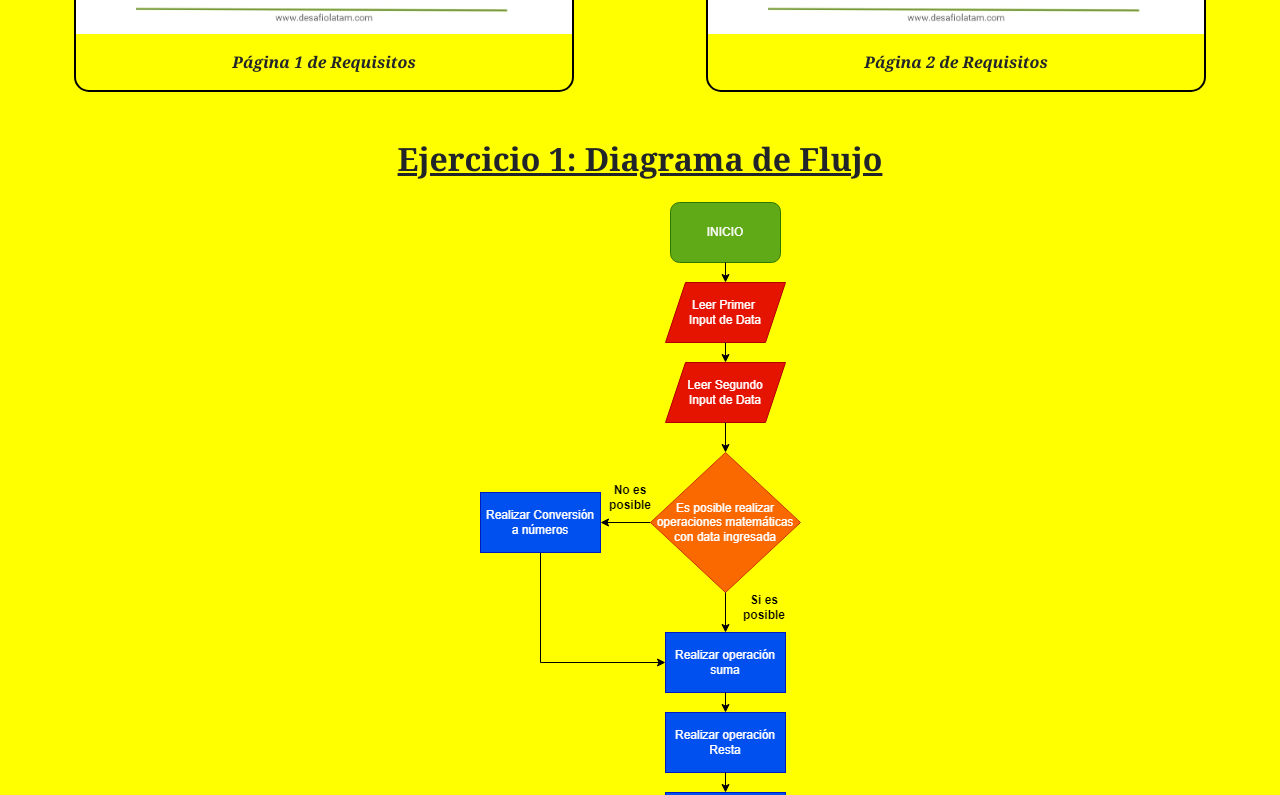
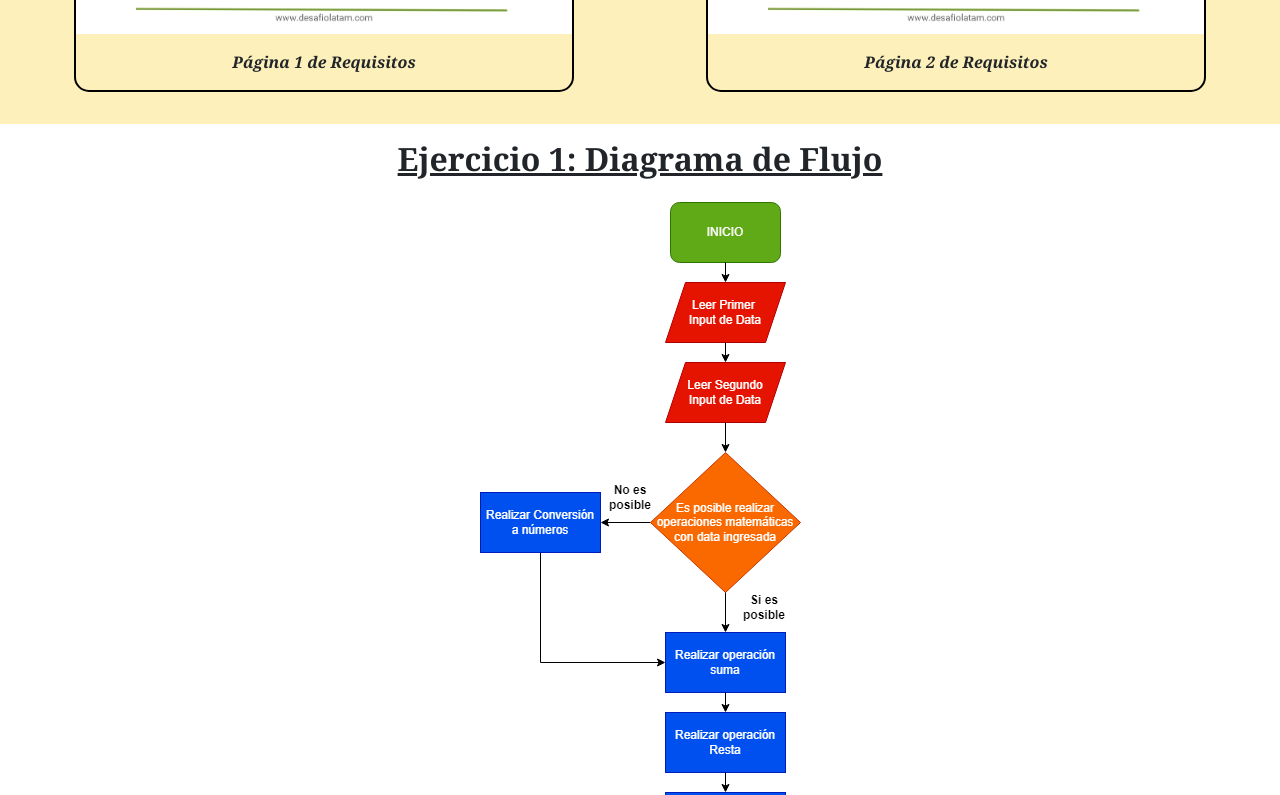
Before and after one commit to waldohidalgo/desafio1_fundamentos_js, a plain HTML site: page index.html in a window 1280 px wide. Shown: the part 805-1600 px from the top of the page. Drawn offline with nearby package versions, Linux system fonts and the light colour scheme.

Commit message:
vambio background color

```diff
--- a/assets/css/styles.css
+++ b/assets/css/styles.css
@@ -1,5 +1,5 @@
 body {
-  background-color: yellow;
+  background-color: #fdf0ba;
 }
 
 * {
@@ -80,6 +80,10 @@ button {
   }
 }
 
+.ejercicios article:first-child {
+  background-color: white;
+}
+
 footer {
   padding-top: 2rem;
   text-align: center;
```
